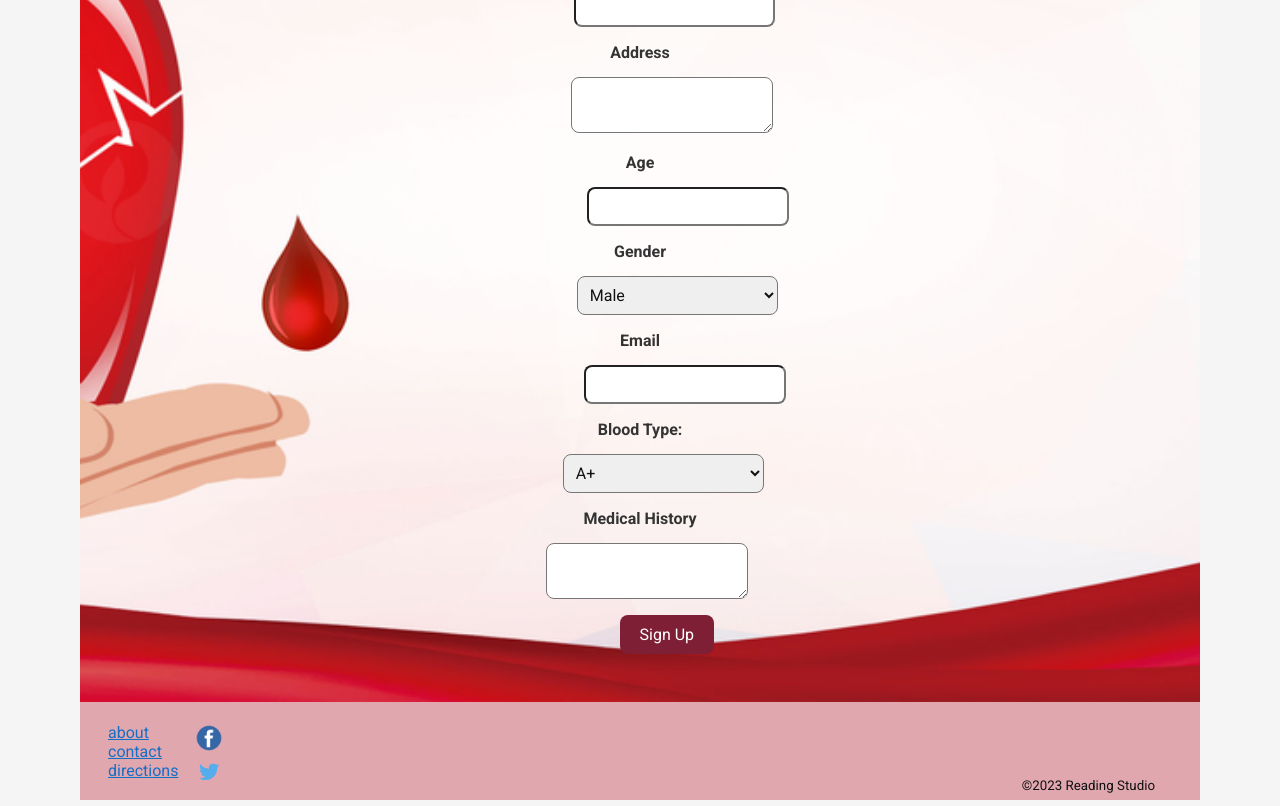
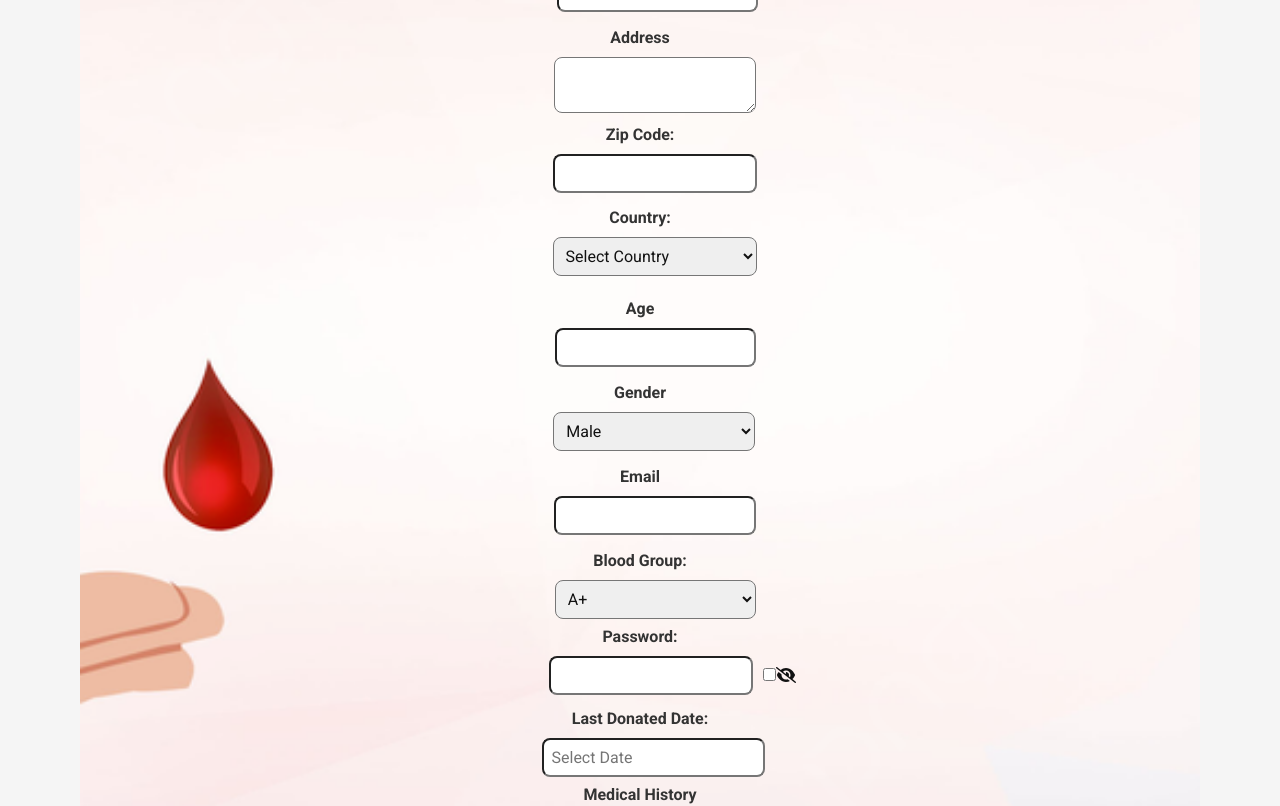
Before and after one commit to adityakavuluri/bbms, a React (Create React App) app in the folder client/: page /BloodBankManagementSystem/signUp in a window 1280 px wide. Shown: the part 480-1286 px from the top of the page. Built offline with nearby package versions, Linux system fonts and the light colour scheme; a web font is replaced by a local one.

Commit message:
signUp updates

```diff
--- a/client/package.json
+++ b/client/package.json
@@ -4,15 +4,19 @@
   "private": true,
   "homepage": "http://localhost:8080/BloodBankManagementSystem/",
   "dependencies": {
+    "@fortawesome/free-solid-svg-icons": "^6.4.2",
+    "@fortawesome/react-fontawesome": "^0.2.0",
     "@testing-library/jest-dom": "^5.17.0",
     "@testing-library/react": "^13.4.0",
     "@testing-library/user-event": "^13.5.0",
     "@types/jest": "^27.5.2",
     "@types/node": "^16.18.60",
     "@types/react": "^18.2.34",
+    "@types/react-datepicker": "^4.19.3",
     "@types/react-dom": "^18.2.14",
     "axios": "^1.6.2",
     "react": "^18.2.0",
+    "react-datepicker": "^4.23.0",
     "react-dom": "^18.2.0",
     "react-router-dom": "^6.18.0",
     "react-scripts": "5.0.1",
--- a/client/src/assets/css/AdminDashboard.css
+++ b/client/src/assets/css/AdminDashboard.css
@@ -32,7 +32,7 @@ h1 {
     height: 90px;
     width: 160px;
     /* margin-right: -10px; */
-    margin-left: 1%;
+    margin-left: 12%;
 }
 
 #pastAppoint {
@@ -57,7 +57,7 @@ h1 {
     width: 160px;
     margin-top: 40px;
     margin-left: 6%;
-    margin-left: 1%;
+    margin-left: 12%;
 }
 
 #handleManageDonors {
@@ -82,4 +82,12 @@ h1 {
 
 .admin-container {
     margin-bottom: 10%;
+
 }
+
+#root{
+    background-image: url('../images/bbmHome/bbm5.jpeg');
+    background-size: cover;
+    background-repeat: no-repeat;
+    background-position: center;
+}
--- a/client/src/assets/css/SignupForm.css
+++ b/client/src/assets/css/SignupForm.css
@@ -59,3 +59,9 @@ form  .error {
     line-height: 15px;
     margin: 5px 0 0;
 }
+
+#selectedDate{
+    border-radius: 8px;
+    margin-left: 6px;
+    width: 107%;
+}
--- a/client/src/assets/css/UserDashboard.css
+++ b/client/src/assets/css/UserDashboard.css
@@ -10,5 +10,14 @@
 
 #title{
     text-align: center; /* Horizontally center the text */
-    margin-top: 25px;
+    /*margin-top: 25px;*/
+    padding: 25px;
+    color: rgb(173, 15, 15);
 }
+
+#userDash{
+        background-image: url('../images/bbmHome/bbm5.jpeg');
+        background-size: cover;
+        background-repeat: no-repeat;
+        background-position: center;
+}
--- a/client/src/components/AdminDashboard.tsx
+++ b/client/src/components/AdminDashboard.tsx
@@ -31,7 +31,7 @@ const AdminDashboard = () => {
 
     return (
         <div className="admin-container">
-            <h1>Admin Dashboard</h1>
+            <h2 style={{padding: '25px', color: 'rgb(173, 15, 15)'}}>Admin Dashboard</h2>
             <div className="button-row">
                 <Link to= "/newAppointment">
                 <button id="newAppoint" className="button" onClick={handleNewAppointments}>New Appointments</button>
--- a/client/src/components/AdminLogin.tsx
+++ b/client/src/components/AdminLogin.tsx
@@ -37,7 +37,7 @@ function AdminLogin() {
                     style={{ borderColor: '#ad0f0f', borderRadius: '6px' }}
                 />
             </div>
-            <div className="input-container"  style={{ padding: 88, marginTop: '-52px', color: '#ad0f0f' }}>
+            <div className="input-container"  style={{ padding: 48, marginTop: '-52px', color: '#ad0f0f' }}>
                 <label htmlFor="password" style={{ padding: '20px'}}>Password:</label>
                 <input
                     type="password"
--- a/client/src/components/NewAppointments.tsx
+++ b/client/src/components/NewAppointments.tsx
@@ -31,7 +31,7 @@ const NewAppointments: React.FC = () => {
 
     return (
         <div className="new-appointments">
-            <h1>New Appointments</h1>
+            <h2 style={{padding: '25px', color: 'rgb(173, 15, 15)'}}>New Appointments</h2>
             <table>
                 <thead>
                 <tr>
--- a/client/src/components/SignUp.tsx
+++ b/client/src/components/SignUp.tsx
@@ -2,6 +2,10 @@
 import '../assets/css/SignupForm.css'
 import React, {ChangeEvent, FormEvent, useState} from 'react';
 import Select,{ ActionMeta, SingleValue } from 'react-select';
+import { FontAwesomeIcon } from '@fortawesome/react-fontawesome';
+import { faEye, faEyeSlash } from '@fortawesome/free-solid-svg-icons';
+import DatePicker from 'react-datepicker';
+import 'react-datepicker/dist/react-datepicker.css';
 
 const bloodTypes = ['A+', 'A-', 'B+', 'B-', 'AB+', 'AB-', 'O+', 'O-'];
 
@@ -11,12 +15,14 @@ const SignUpForm = () => {
         lastName: '',
         age: '',
         address: '',
-        gender: 'male',
+        gender: '',
         email: '',
         country: '',
         phone: '',
-        bloodType: 'A+',
+        bloodGroup: 'A+',
         medicalHistory: '',
+        password: '',
+        zipcode: ''
     });
 
     interface FormData {
@@ -28,9 +34,17 @@ const SignUpForm = () => {
         email: string;
         country: string;
         phone: string;
-        bloodType: string;
+        bloodGroup: string;
         medicalHistory: string;
+        password: string;
+        zipcode: string;
     }
+
+    const [selectedDate, setSelectedDate] = useState<Date | null>(null);
+
+    const handleDateChange = (date: Date | null) => {
+        setSelectedDate(date);
+    };
 
     const [countryCode, setCountryCode] = useState('+1');
 
@@ -42,6 +56,7 @@ const SignUpForm = () => {
             setCountryCode(selectedOption.value);
         }
     };
+
 
     const handlePhoneChange = (e: React.ChangeEvent<HTMLInputElement>) => {
         const { value } = e.target;
@@ -153,12 +168,42 @@ const SignUpForm = () => {
                     setMedicalHistoryError("");
                 }
                 break;
-            case 'bloodType':
+            case 'bloodGroup':
                 setFormData((prevFormData) => ({ ...prevFormData, [name]: value }));
                 if (!bloodTypes.includes(value)) {
-                    setBloodTypeError("Invalid blood type selection");
+                    setBloodGroupError("Invalid blood Group selection");
                 } else {
-                    setBloodTypeError("");
+                    setBloodGroupError("");
+                }
+                break;
+            case 'zipcode':
+                setFormData((prevFormData) => ({ ...prevFormData, [name]: value }));
+                  const isValidPincode = /^\d{5}$/.test(value);
+
+                if (!isValidPincode) {
+                    setZipcodeError("Zip code must be a 5-digit number");
+                } else {
+                    setZipcodeError("");
+                }
+                break;
+            case 'country':
+                setFormData((prevFormData) => ({ ...prevFormData, [name]: value }));
+                const isValidCountry = validCountries.includes(value);
+
+                if (!isValidCountry) {
+                    setCountryError("Invalid country");
+                } else {
+                    setCountryError("");
+                }
+                break;
+            case 'password':
+                setFormData((prevFormData) => ({ ...prevFormData, [name]: value }));
+                  const passwordRegex = /^(?=.*[0-9])(?=.*[A-Z]).{6,}$/;
+
+                if (!passwordRegex.test(value)) {
+                    setPasswordError("Password must contain at least one numeric digit, one capital letter, and be at least 6 characters long");
+                } else {
+                    setPasswordError("");
                 }
                 break;
 
@@ -166,6 +211,12 @@ const SignUpForm = () => {
                 break;
         }
     }
+    const isDateBeforeCurrentDate = (selectedDate: Date): boolean => {
+        const lastDonatedDate = new Date(selectedDate);
+        const currentDate = new Date();
+
+        return lastDonatedDate < currentDate;
+    };
 
     const [firstNameError, setFirstNameError] = useState("");
     const [lastNameError, setLastNameError] = useState("");
@@ -175,7 +226,10 @@ const SignUpForm = () => {
     const [phoneError, setPhoneError] = useState("");
     const [ageError, setAgeError] = useState("");
     const [medicalHistoryError, setMedicalHistoryError] = useState("");
-    const [bloodTypeError, setBloodTypeError] = useState("");
+    const [bloodGroupError, setBloodGroupError] = useState("");
+    const [passwordError, setPasswordError] = useState("");
+    const [zipcodeError, setZipcodeError] = useState("");
+    const [countryError, setCountryError] = useState("");
 
 
     const [emailError, setEmailError] = useState("");
@@ -200,19 +254,6 @@ const SignUpForm = () => {
         return emailRegex.test(email);
     };
 
-
-// Your handleCountryChange function
-//     const handleCountryCodeChange = (selectedOption: { label: string; value: string ) => {
-//         setCountryCode(selectedOption.value);
-//     };
-
-    // const handleChange = (e: React.ChangeEvent<HTMLInputElement | HTMLSelectElement>) => {
-    //     // const { name, value } = e.target;
-    //     // setFormData((prevData) => ({ ...prevData, [name]: value }));
-    //     const { value } = e.target;
-    //     setFormData((prevData) => ({ ...prevData, phone: `${countryCode}${value}` }));
-    //
-    // };
     const handleChange = (e: React.ChangeEvent<HTMLInputElement | HTMLSelectElement | HTMLTextAreaElement>) => {
         const { name, value } = e.target;
         setFormData((prevData) => ({ ...prevData, [name]: value }));
@@ -224,10 +265,23 @@ const SignUpForm = () => {
         console.log("Submit order");
         // Add logic for form submission (e.g., API call or further processing)
         console.log('Form Data:', formData);
-        const isFormCorrect =  isValidForm(formData, firstNameError, lastNameError, addressError, phoneError, emailError,  genderError, ageError, medicalHistoryError, bloodTypeError);
+        const isFormCorrect =  isValidForm(formData, firstNameError, lastNameError, addressError, phoneError, emailError,  genderError, ageError, medicalHistoryError, bloodGroupError, passwordError, zipcodeError, countryError);
         console.log(isFormCorrect);
 
 
+    };
+
+    const validCountries = [
+        'USA', 'Canada', 'UK', 'Australia', 'India',
+        'Germany', 'France', 'Japan', 'Brazil', 'South Africa',
+        'China', 'Russia', 'Mexico', 'Italy', 'Spain',
+        'Argentina', 'Netherlands', 'Sweden', 'Norway', 'New Zealand'
+    ];
+
+    const [showPassword, setShowPassword] = useState(false);
+
+    const togglePasswordVisibility = () => {
+        setShowPassword((prevShowPassword) => !prevShowPassword);
     };
 
     function isValidForm(
@@ -240,7 +294,11 @@ const SignUpForm = () => {
         genderError: string,
         ageError: string,
         medicalHistoryError: string,
-        bloodTypeError: string
+        bloodGroupError: string,
+        passwordError: string,
+
+        zipcodeError: string,
+        countryError: string,
     ): boolean {
         if (
             !formData.firstName ||
@@ -259,8 +317,14 @@ const SignUpForm = () => {
             formData.age.trim() === "" ||
             !formData.medicalHistory ||
             formData.medicalHistory.trim() === "" ||
-            !formData.bloodType ||
-            formData.bloodType.trim() === "" ||
+            !formData.bloodGroup ||
+            formData.bloodGroup.trim() === "" ||
+            !formData.password ||
+            formData.password.trim() === "" ||
+            !formData.zipcode ||
+            formData.zipcode.trim() === "" ||
+            !formData.country ||
+            formData.country.trim() === "" ||
             firstNameError !== "" ||
             lastNameError !== "" ||
             addressError !== "" ||
@@ -269,13 +333,15 @@ const SignUpForm = () => {
             genderError !== "" ||
             ageError !== "" ||
             medicalHistoryError !== "" ||
-            bloodTypeError !== ""
+            bloodGroupError !== "" ||
+            passwordError !== "" ||
+            zipcodeError !== "" ||
+            countryError !== ""
         ) {
-            // There is an error in the form
+
             return false;
         }
 
-        // All form fields are filled out and there are no validation errors
         return true;
     }
 
@@ -286,22 +352,6 @@ const SignUpForm = () => {
 
             <form  onSubmit={(event)=>handleSubmit(event)} method="post">
                 <h2 style={{ padding:'18px',color: 'rgb(173, 15, 15)'}}>Sign Up</h2>
-            {/*<label>*/}
-            {/*    First Name:*/}
-            {/*    <input type="text" className="signUpField" name="firstName" value={formData.firstName} onChange={handleChange} required />*/}
-            {/*</label>*/}
-
-            {/*<div>*/}
-            {/*    <label htmlFor="name">First Name</label>*/}
-            {/*    <input style={{ borderRadius: '8px' }}*/}
-            {/*           type="text"*/}
-            {/*           name="name"*/}
-            {/*           id="fname"*/}
-            {/*           value={formData.firstName}*/}
-            {/*           onChange={handleInputChange}*/}
-            {/*    />*/}
-            {/*</div>*/}
-            {/*<> {nameError && <div className="error"> {nameError}</div>}</>*/}
 
             <div style={{ padding: '0.5em' }}>
                 <label htmlFor="firstName">First Name</label>
@@ -331,7 +381,7 @@ const SignUpForm = () => {
 
             <div style={{ padding: '0.5em' }}>
                 <label htmlFor="phone">Phone</label>
-                <input  style={{borderRadius: '8px',marginLeft: '69px', width: '20%'}}
+                <input  style={{borderRadius: '8px',marginLeft: '35px', width: '20%'}}
                        type="text"
                        name="phone"
                        id="phone"
@@ -343,7 +393,7 @@ const SignUpForm = () => {
 
             <div style={{ padding: '0.5em' }}>
                 <label htmlFor="address">Address</label>
-                <textarea  style={{borderRadius: '8px',marginLeft: '64px', width: '20%'}}
+                <textarea  style={{borderRadius: '8px',marginLeft: '30px', width: '20%'}}
                           name="address"
                           id="address"
                           value={formData.address}
@@ -352,15 +402,40 @@ const SignUpForm = () => {
             </div>
             <> {addressError && <div className="error"> {addressError}</div>}</>
 
+                <div>
+                    <label htmlFor="zipcode">Zip Code:</label>
+                    <input style={{borderRadius: '8px',marginLeft: '30px', width: '20%', marginBottom: '15px'}}
+                        type="text"
+                        id="zipcode"
+                        name="zipcode"
+                        value={formData.zipcode}
+                        onChange={handleInputChange}
+                    />
+                </div>
+                <> {zipcodeError && <div className="error"> {zipcodeError}</div>}</>
 
-            {/*<label>*/}
-            {/*    Last Name:*/}
-            {/*    <input type="text" className="signUpField" name="lastName" value={formData.lastName} onChange={handleChange} required />*/}
-            {/*</label>*/}
+                <div>
+                    <label htmlFor="country">Country:</label>
+                    <select style={{borderRadius: '8px',marginLeft: '30px', width: '20%' , marginBottom: '15px'}}
+                        id="country"
+                        name="country"
+                        value={formData.country}
+                        onChange={handleInputChange}
+                    >
+                        <option value="">Select Country</option>
+                        {validCountries.map((country) => (
+                            <option key={country} value={country}>
+                                {country}
+                            </option>
+                        ))}
+                    </select>
+                </div>
+                <> {countryError && <div className="error"> {countryError}</div>}</>
 
-            <div style={{ padding: '0.5em' }}>
+
+                <div style={{ padding: '0.5em' }}>
                 <label htmlFor="age">Age</label>
-                <input  style={{borderRadius: '8px',marginLeft: '96px', width: '20%'}}
+                <input  style={{borderRadius: '8px',marginLeft: '31px', width: '20%'}}
                        type="text"
                        name="age"
                        id="age"
@@ -370,15 +445,10 @@ const SignUpForm = () => {
             </div>
             <> {ageError && <div className="error"> {ageError}</div>}</>
 
-            {/*<label>*/}
-            {/*    Age:*/}
-            {/*    <input type="number" className="signUpField" name="age" value={formData.age} onChange={handleChange} required />*/}
-            {/*</label>*/}
-
             <div style={{ padding: '0.5em' }}>
                 <label htmlFor="gender">Gender</label>
                 <select
-                    style={{borderRadius: '8px',marginLeft: '75px', width: '20%'}}
+                    style={{borderRadius: '8px',marginLeft: '28px', width: '20%'}}
                     name="gender"
                     id="gender"
                     value={formData.gender}
@@ -392,25 +462,9 @@ const SignUpForm = () => {
             </div>
             <> {genderError && <div className="error"> {genderError}</div>}</>
 
-
-
-            {/*<label>*/}
-            {/*    Gender:*/}
-            {/*    <select name="gender" className="signUpField" value={formData.gender} onChange={handleChange}>*/}
-            {/*        <option value="male">Male</option>*/}
-            {/*        <option value="female">Female</option>*/}
-            {/*        <option value="other">Other</option>*/}
-            {/*    </select>*/}
-            {/*</label>*/}
-
-            {/*<label>*/}
-            {/*    Email:*/}
-            {/*    <input type="email" className="signUpField" name="email" value={formData.email} onChange={handleChange} required />*/}
-            {/*</label>*/}
-
             <div style={{ padding: '0.5em' }}>
                 <label htmlFor="email">Email</label>
-                <input  style={{borderRadius: '8px',marginLeft: '90px', width: '20%'}}
+                <input  style={{borderRadius: '8px',marginLeft: '30px', width: '20%'}}
                        type="text"
                        name="email"
                        id="email"
@@ -421,25 +475,13 @@ const SignUpForm = () => {
             <> {emailError && <div className="error"> {emailError}</div>}</>
 
 
-            {/*<label>*/}
-            {/*    Email:*/}
-            {/*    <input*/}
-            {/*        type="email"*/}
-            {/*        name="email"*/}
-            {/*        value={email}*/}
-            {/*        onChange={handleEmailChange}*/}
-            {/*        className={isEmailValid ? 'valid' : 'invalid'}*/}
-            {/*    />*/}
-            {/*</label>*/}
-            {/*{!isEmailValid && <p className="error-message" style={{color: 'brown', fontStyle: 'italic'}}>Please enter a valid email address</p>}*/}
-
             <div style={{ padding: '0.5em' }}>
-                <label htmlFor="bloodType">Blood Type:</label>
+                <label htmlFor="bloodGroup">Blood Group:</label>
                 <select
-                    style={{borderRadius: '8px',marginLeft: '47px', width: '20%'}}
+                    style={{borderRadius: '8px',marginLeft: '31px', width: '20%'}}
                     name="bloodType"
                     className="signUpField"
-                    value={formData.bloodType}
+                    value={formData.bloodGroup}
                     onChange={handleInputChange}
                 >
                     <option value="">Select</option>
@@ -450,23 +492,42 @@ const SignUpForm = () => {
                     ))}
                 </select>
             </div>
-            <> {bloodTypeError && <div className="error"> {bloodTypeError}</div>}</>
+            <> {bloodGroupError && <div className="error"> {bloodGroupError}</div>}</>
 
-            {/*<label>*/}
-            {/*    Blood Type:*/}
-            {/*    <select name="bloodType" className="signUpField" value={formData.bloodType} onChange={handleChange}>*/}
-            {/*        {bloodTypes.map((type) => (*/}
-            {/*            <option key={type} value={type}>*/}
-            {/*                {type}*/}
-            {/*            </option>*/}
-            {/*        ))}*/}
-            {/*    </select>*/}
-            {/*</label>*/}
+                <div>
+                    <label htmlFor="password">Password:</label>
+                    <input  style={{borderRadius: '8px',marginLeft: '65px', width: '20%', marginBottom: '14px'}}
+                        type={showPassword ? 'text' : 'password'}
+                        id="password"
+                        name="password"
+                        value={formData.password}
+                        onChange={handleInputChange}
+                    />
+                    <input  style={{marginLeft: '10px'}}
+                        type="checkbox"
+                        id="showPassword"
+                        name="showPassword"
+                        checked={showPassword}
+                        onChange={togglePasswordVisibility}
+                    />
+                    <FontAwesomeIcon
+                        icon={showPassword ? faEye : faEyeSlash}
+                        className="eye-icon"
+                        onClick={togglePasswordVisibility}
+                    />
+                </div>
+                <> {passwordError && <div className="error"> {passwordError}</div>}</>
 
-            {/*<label>*/}
-            {/*    Medical History:*/}
-            {/*    <textarea className="signUpField" name="medicalHistory" value={formData.medicalHistory}  />*/}
-            {/*</label>*/}
+                <div>
+                    <label htmlFor="selectedDate">Last Donated Date:</label>
+                    <DatePicker
+                        id="selectedDate"
+                        selected={selectedDate}
+                        onChange={handleDateChange}
+                        dateFormat="dd/MM/yyyy"
+                        placeholderText="Select Date"
+                    />
+                </div>
 
             <div style={{ padding: '0.5em' }}>
                 <label htmlFor="medicalHistory">Medical History</label>
--- a/client/src/components/UserDashboard.tsx
+++ b/client/src/components/UserDashboard.tsx
@@ -35,8 +35,8 @@ const UserDashboard = () => {
     };
 
     return (
-        <div>
-            <h1 id="title">User Dashboard</h1>
+        <div id="userDash">
+            <h2 id="title" style={{padding: '25px', color: 'rgb(173, 15, 15)'}}>User Dashboard</h2>
             <Link to="/AppointmentPage">
 
             <button id="userdasfbtm" className="button" onClick={handleBookAppointment}>
--- a/client/src/components/UserLogin.tsx
+++ b/client/src/components/UserLogin.tsx
@@ -37,7 +37,7 @@ function UserLogin() {
                     style={{ borderColor: '#ad0f0f', borderRadius: '6px' }}
                 />
             </div>
-            <div className="input-container"  style={{ padding: 88, marginTop: '-52px', color: '#ad0f0f' }}>
+            <div className="input-container"  style={{ padding: 48, marginTop: '-52px', color: '#ad0f0f' }}>
                 <label htmlFor="password" style={{ padding: '20px'}}>Password:</label>
                 <input
                     type="password"
```
Also changed, not shown: client/src/App.tsx (+0 -8 lines), 1 other file (tests, documents, lock files or other folders).
